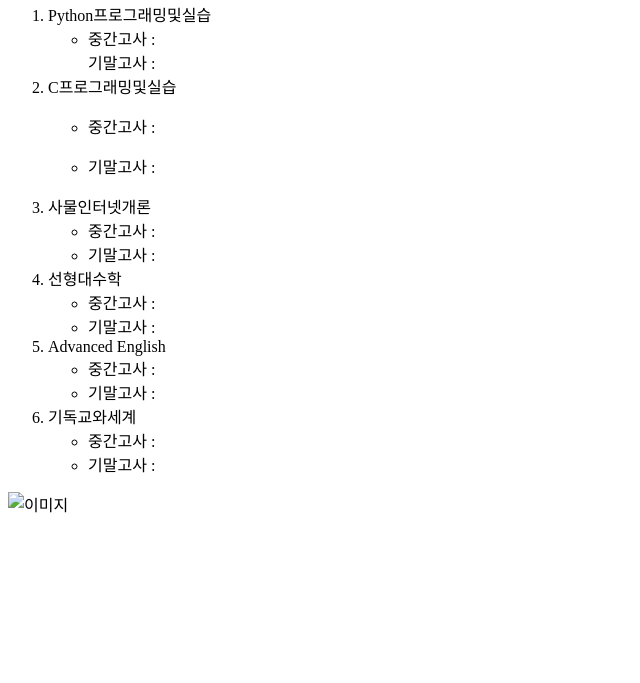
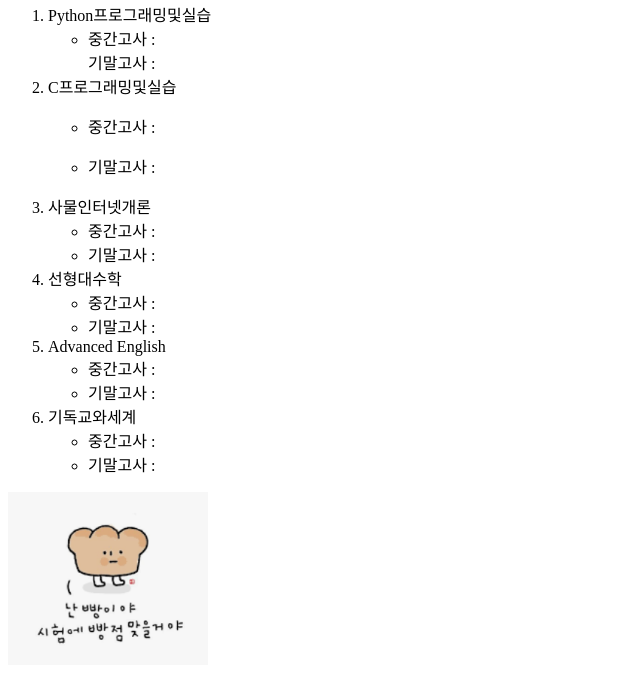
Before and after one commit to xeoucys/IoT_class, a plain HTML site: page index.html in a window 1280 px wide. Shown: the part 87-770 px from the top of the page, without its empty margins (0-640 px from the left). Drawn offline with Linux system fonts and the light colour scheme.

Commit message:
add image path

```diff
--- a/index.html
+++ b/index.html
@@ -35,6 +35,6 @@
   </UL>
 </OL>
 
-<img src="" alt = "이미지" width = "200">
+<img src="스크린샷 2025-09-08 133312.png" alt = "이미지" width = "200">
 </body>
 </html>
```
